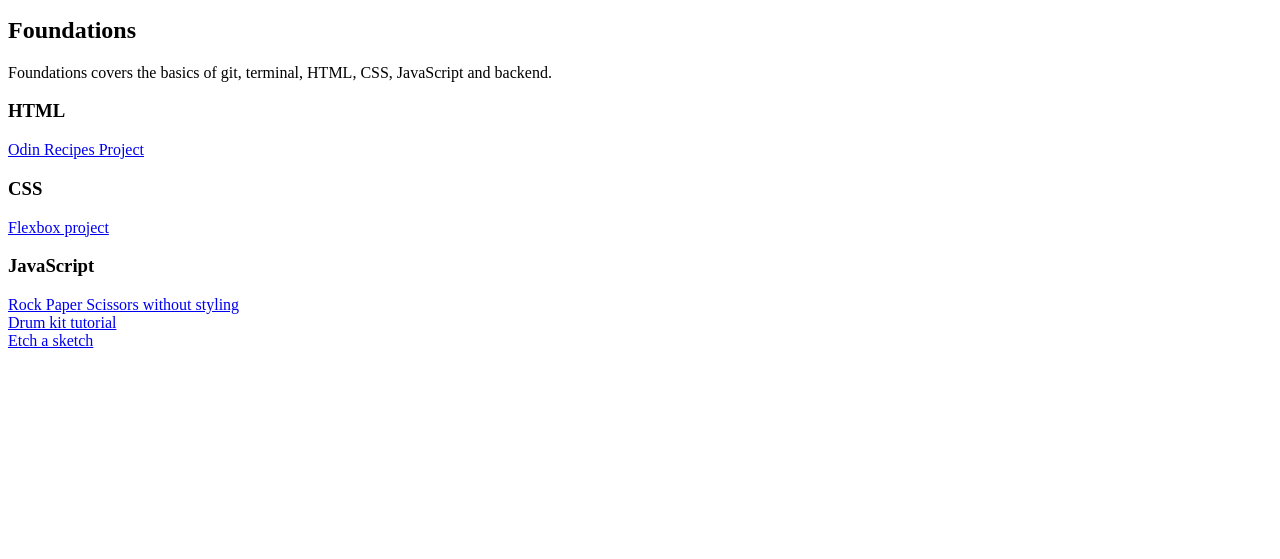
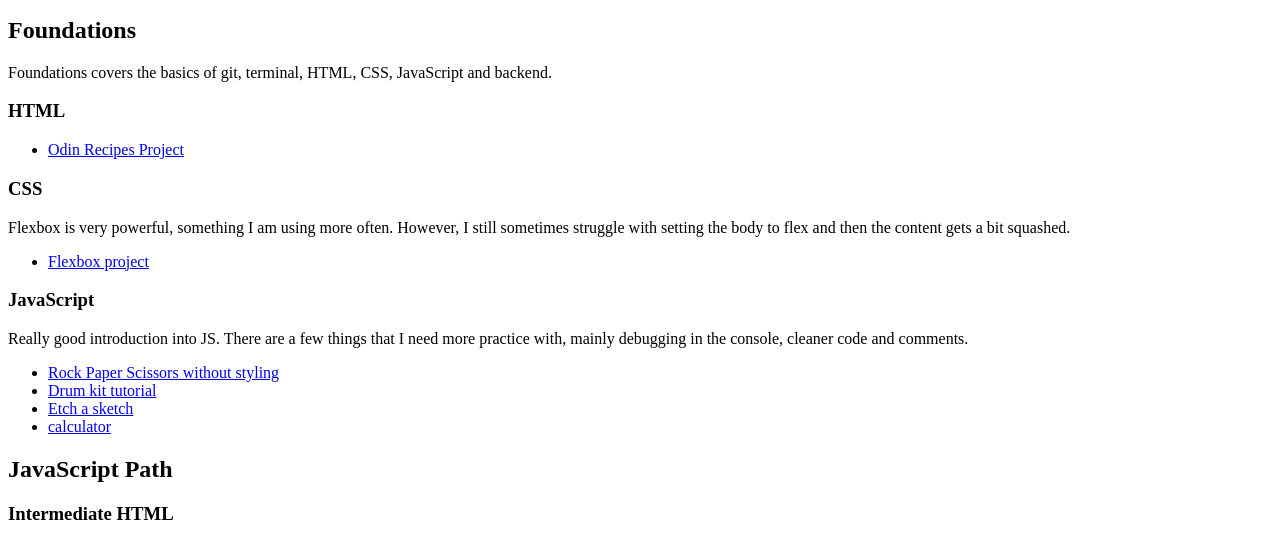
Before and after one commit to cdevelopment010/the-odin-project, a plain HTML site: page index.html in a window 1280 px wide. Shown: the part 135-694 px from the top of the page. Drawn offline with Linux system fonts and the light colour scheme.

Commit message:
TOP Updates to navigation page

```diff
--- a/index.html
+++ b/index.html
@@ -23,15 +23,35 @@
             <p>Foundations covers the basics of git, terminal, HTML, CSS, JavaScript and backend.</p>
 
             <h3>HTML</h3>
-            <a href="./Foundations/html/odin-recipes/">Odin Recipes Project</a>
+            <ul>
+                <li><a href="./Foundations/html/odin-recipes/">Odin Recipes Project</a></li>
+            </ul>
 
             <h3>CSS</h3>
-            <a href="./Foundations/css/flexbox-project/">Flexbox project</a>
+            <p>
+                Flexbox is very powerful, something I am using more often. However, I still sometimes struggle with setting the body to flex and then the content gets a bit squashed.
+            </p>
+            <ul>
+                <li><a href="./Foundations/css/flexbox-project/">Flexbox project</a></li>
+            </ul>
 
             <h3>JavaScript</h3>
-            <a href="./Foundations/JavaScript/Project-rock-paper-scissors/">Rock Paper Scissors without styling</a> <br>
-            <a href="./Foundations/JavaScript/DOM/01 - JavaScript Drum Kit/index-START.html">Drum kit tutorial</a> <br>
-            <a href="./Foundations/JavaScript/project-etch-a-sketch/">Etch a sketch</a>
+            <p>
+                Really good introduction into JS. There are a few things that I need more practice with, mainly debugging in the console, cleaner code and comments.
+            </p>
+            <ul>
+                <li><a href="./Foundations/JavaScript/Project-rock-paper-scissors/">Rock Paper Scissors without styling</a></li>
+
+                <li><a href="./Foundations/JavaScript/DOM/01 - JavaScript Drum Kit/index-START.html">Drum kit tutorial</a></li>
+                <li><a href="./Foundations/JavaScript/project-etch-a-sketch/">Etch a sketch</a> </li>
+                <li><a href="./Foundations/JavaScript/project-calculator/">calculator</a></li>
+            </ul>
+        </section>
+
+        <section>
+            <h2>JavaScript Path</h2>
+
+            <h3>Intermediate HTML</h3>
         </section>
     </main>
     <footer>
```
